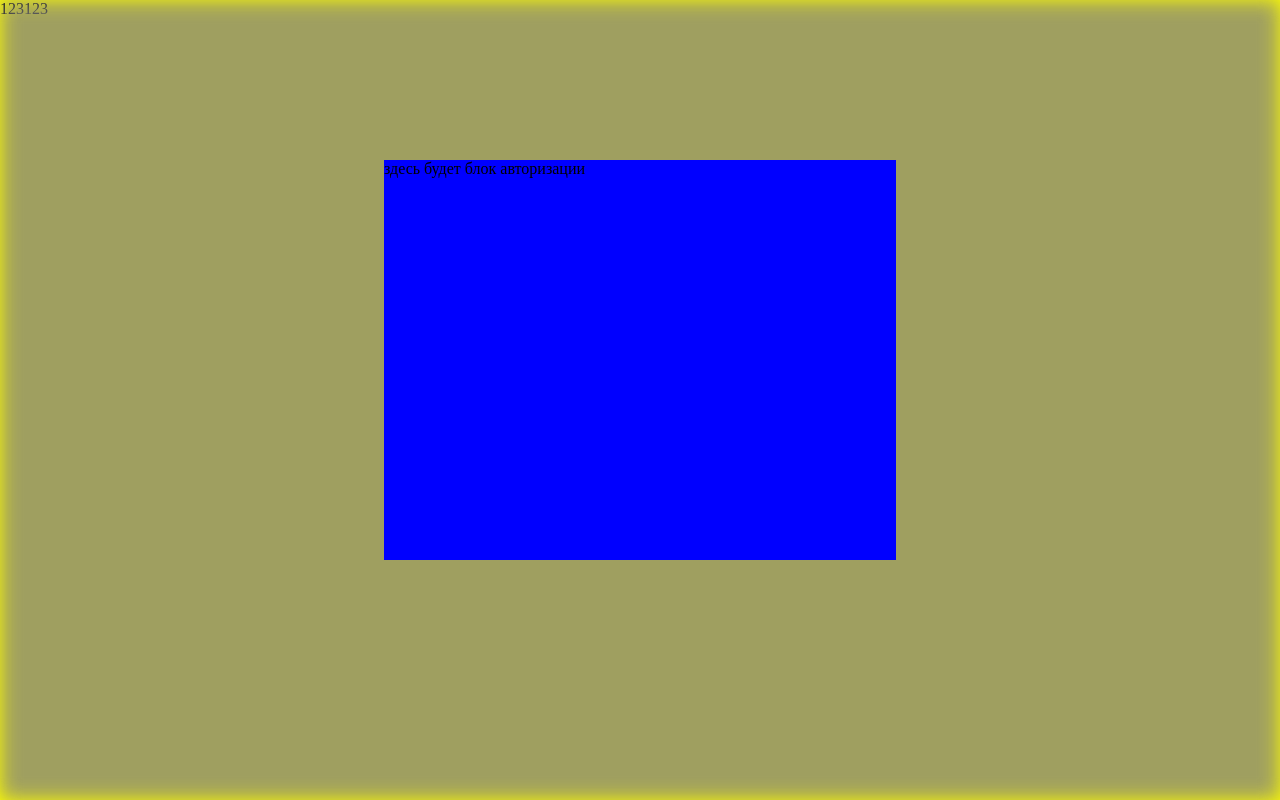
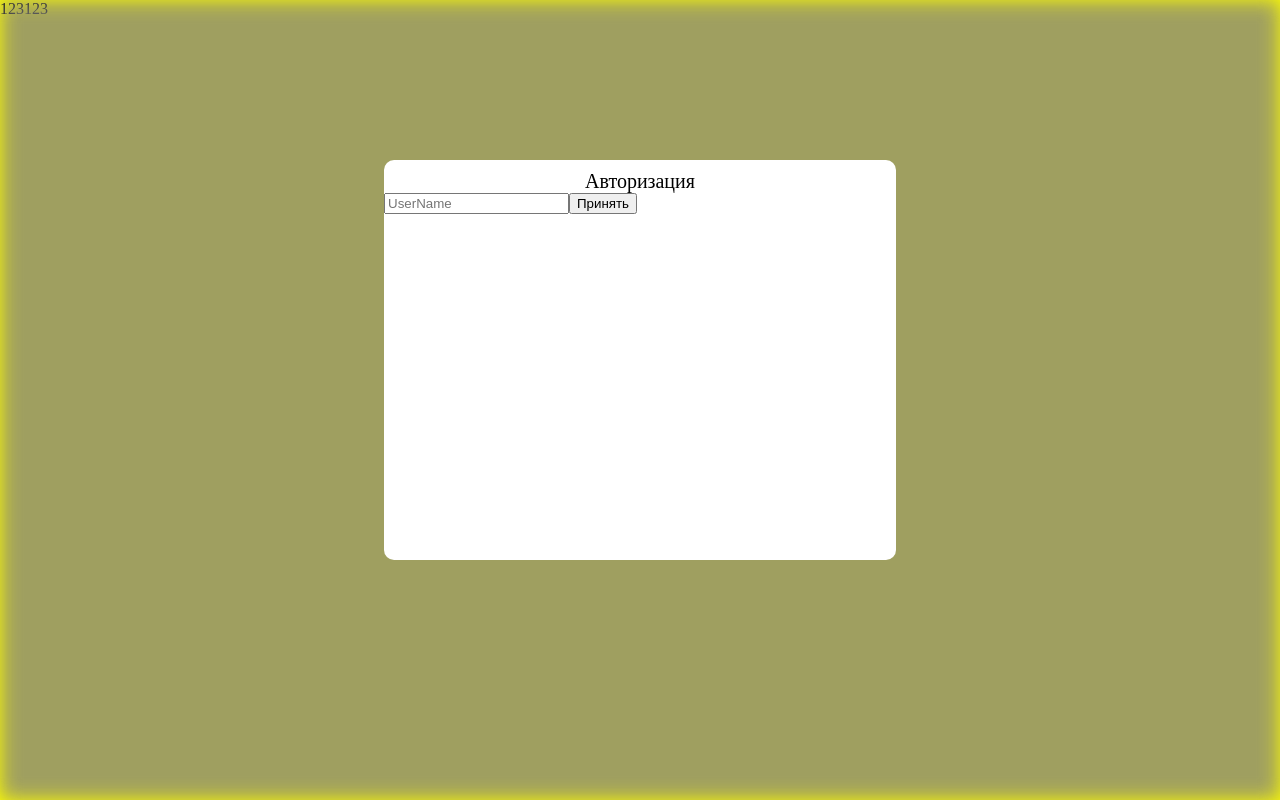
Before and after one commit to Sevser/flaskTutorial, a Vue app in the folder front-end/: page / in a window 1280 px wide. Built offline with nearby package versions, Linux system fonts and the light colour scheme.

Commit message:
Добавил взаимодействие между авторизацией со стороны клиента и ответ сервера на присланное сообщение по пути /login

```diff
--- a/front-end/package.json
+++ b/front-end/package.json
@@ -8,6 +8,7 @@
     "lint": "vue-cli-service lint"
   },
   "dependencies": {
+    "axios": "^0.18.0",
     "eslint-friendly-formatter": "^4.0.1",
     "eslint-import-resolver-alias": "^1.1.2",
     "eslint-loader": "^2.1.1",
--- a/front-end/src/components/Auth/Authorization.vue
+++ b/front-end/src/components/Auth/Authorization.vue
@@ -2,18 +2,58 @@
   <div class="MainContainer">
     <div class="background"></div>
     <div class="identifyWindow">
-      здесь будет блок авторизации
+      <div class="title-auth">
+        Авторизация
+      </div>
+      <div>
+        <input v-model="userName" placeholder="UserName">
+        <button v-on:click="submitUserName">Принять</button>
+      </div>
     </div>
   </div>
 </template>
 
 <script>
+import axios from 'axios';
+
+import config from '../../config/config';
+
 export default {
   name: 'Authorization',
+  data() {
+    return {
+      userName: '',
+    };
+  },
+  methods: {
+    handleSubmitSuccess(resp) {
+      console.log(resp);
+    },
+    submitUserName() {
+      console.log(this.message);
+      axios.post(`${config.getApiUrl()}login`, {
+        userName: this.userName,
+      }).then(this.handleSubmitSuccess)
+        .catch(this.handleSubmitSuccess);
+    },
+  },
 };
 </script>
 
 <style scoped>
+.title-auth {
+  display: -webkit-box;
+  display: -ms-flexbox;
+  display: flex;
+  width: 100%;
+  text-align: center;
+  display: flex;
+  padding-top: 10px;
+  font-size: 20px;
+  justify-content: center;
+  align-items: center;
+}
+
 .background {
   position: absolute;
   width: 100%;
@@ -34,8 +74,9 @@ export default {
   left: 30%;
   right: 30%;
   bottom: 30%;
-  background: blue;
+  background: white;
   z-index: 1;
+  border-radius: 10px;
 }
 
 .MainContainer {
--- /dev/null
+++ b/front-end/src/config/config.js
@@ -0,0 +1,5 @@
+export default {
+  getApiUrl() {
+    return 'http://127.0.0.1:5000/';
+  },
+};
```
Also changed, not shown: front-end/.eslintrc.js, 2 other files (tests, documents, lock files or other folders).
